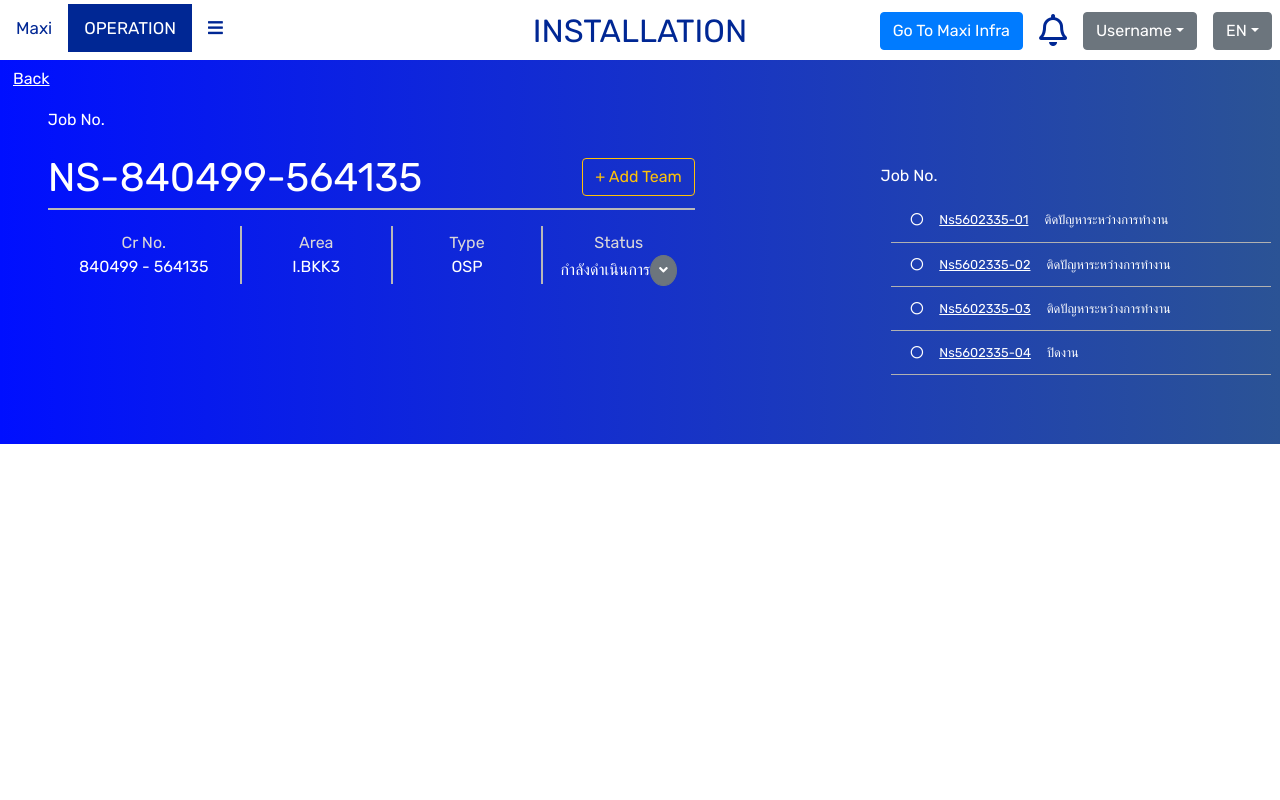
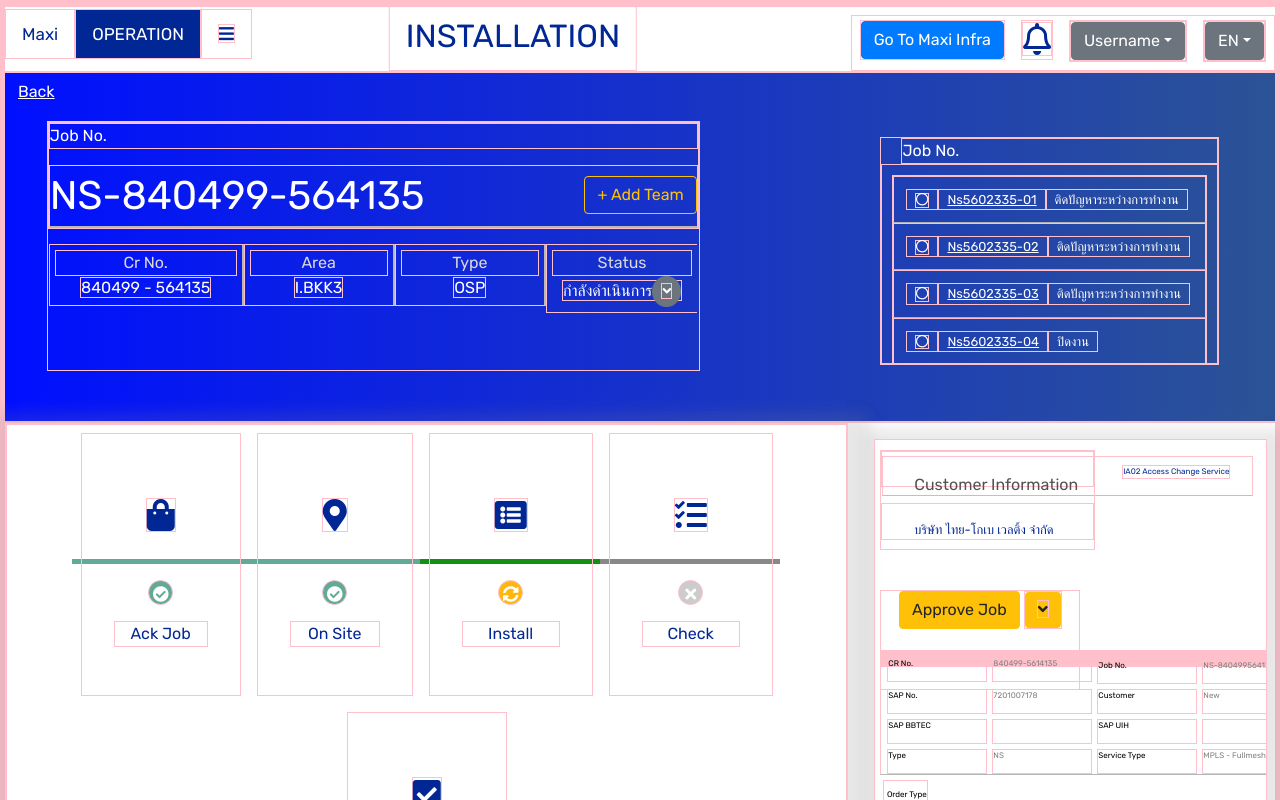
Before and after one commit to masty123/benjajinda_test, a React (Create React App) app: page / in a window 1280 px wide. Shown: the top 800 px of the page. Built offline with nearby package versions, Linux system fonts and the light colour scheme.

Commit message:
fix css step-bar

```diff
--- a/src/App.js
+++ b/src/App.js
@@ -9,7 +9,7 @@ function App() {
     <div className="App">
         <Navbar />
         <Header />
-        {/* <JobStatus /> */}
+        <JobStatus />
     </div>
   );
 }
--- a/src/components/Header/Header.css
+++ b/src/components/Header/Header.css
@@ -2,7 +2,7 @@
     box-sizing: border-box;
     /* resize: both; */
     /* overflow: auto; */
-    /* border: 1px solid pink; */
+    border: 1px solid pink;
 }
 .job-header-container{
     display: grid;
@@ -36,9 +36,11 @@
     height: 300px;
     grid-column: 1 / 8;
     position: relative;
+    height: 250px;
+
 }
 
-/* Left Menu*/
+/* ---------------------------- Left Menu  ----------------------------*/
 
 .job-info {
     color: #fff;
@@ -93,7 +95,6 @@
 
 .statusbutton {
     border-radius: 50%;
-
 }
 
 
@@ -102,10 +103,11 @@
 
 
 
-/* Right Menu list */
+/*  ---------------------------- Right Menu list  ---------------------------- */
 .job-header-list{
     grid-column: 8 / 13;
     margin: 3.5rem;
+    margin-top: 1rem;
     margin-left: 8rem;
 }
 
@@ -114,7 +116,7 @@
 }
 
 .rightside {
-    /* margin-left: 1.3rem; */
+    margin-left: 1.3rem;
 }
 
 
@@ -123,7 +125,7 @@
 }
 
 .job-list {
-    width: 400px;
+    /* width: 400px; */
     height: 200px;
     padding: 10px;
     overflow-y: auto;
--- a/src/components/JobStatus/JobStatus.css
+++ b/src/components/JobStatus/JobStatus.css
@@ -15,32 +15,40 @@ body {
 }
 
 .statuscontainer {
-    margin: 1rem auto;
-    margin-left: 1rem;
-    float: left;
-    padding: 12px;
-    height: 275px;
+    margin: 0 auto;
+    /* margin-left: 1rem; */
+    /* float: left; */
+    /* padding: 12px; */
+    /* height: 275px; */
     grid-column: 1 / 9;
-    position: relative;
+    /* position: relative; */
     width: 100%;
     box-shadow:  5px 5px 15px 15px rgba(255, 255, 255, 0.1),
                  5px  5px 15px 15px rgba(0,0,0,0.1);
 
 }
 
+.progressbar {
+    width: 100%;
+    display:inline-table;
+
+}
+
 .progressbar li {
     margin: 0.5rem;
-    margin-left: 2rem;
+    /* margin-left: 2rem; */
     list-style-type: none;
-    float: left;
-    width: 14%;
+    display: inline-block;
+    /* float: left; */
+    /* width: 14%; */
     position: relative;
     text-align: center;
+    padding: 2rem;
 }
 
 .icon {
     font-size: 2rem;
-    padding-left: 0.70rem;
+    /* padding-left: 0.70rem;  */
     margin: 2rem;
 }
 
@@ -52,7 +60,6 @@ body {
     border-radius: 50%;
     padding-top: 0.3rem;
     margin: 1rem;
-    margin-left: 1.5rem;
 }
 
 
@@ -63,32 +70,11 @@ ul li .iconStatus::after {
     width: 180px;
     display: block;
     position: absolute;
-    left: -0.5rem;
-    top: 120px;
+    left: -6%;
+    top: 125px;
     z-index: -1;
 }
 
-ul li:nth-child(1) .iconStatus::after {
-    content: '';
-    height: 5px;
-    width: 140px;
-    display: block;
-    position: absolute;
-    left: 2.5rem;
-    top: 120px;
-    z-index: -1;
-}
-
-ul li:nth-child(5) .iconStatus::after {
-    content: '';
-    height: 5px;
-    width: 140px;
-    display: block;
-    position: absolute;
-    left: -2.5rem;
-    top: 120px;
-    z-index: -1;
-}
 
 ul li:nth-child(3) .iconStatus {
     background-color: #ffb710;
--- a/src/components/Navbar/Navbar_new.css
+++ b/src/components/Navbar/Navbar_new.css
@@ -4,7 +4,6 @@
 }
 
 .topnav h1 {
-
     margin-top: 0.25rem;
     float: left;
     color: rgb(0, 39, 148);
@@ -70,34 +69,28 @@
 }
 
 
-@media screen and (max-width: 400px) {
-  /* .topnav-centered h1 {
+
+@media screen and (max-width: 600px) {
+  .topnav h1, .topnav-right {
     float: none;
-    position: absolute;
-    top: -10%;
-    left: 50%;
-    transform: translate(-50%, 0%);
-    font-size: 1rem;
-  } */
-}
+    display: block;
+  }
 
-@media screen and (min-width: 401px) and (max-width: 720px) {
-   .topnav-centered h1 {
-    top: -10%;
-    left: 50%;
-    transform: translate(-50%, 0%);
-    font-size: 1rem;
+  .topnav-centered h1 {
+    position: relative;
+    top: 0;
+    left: 0;
+    transform: none;
   }
 }
 
 @media screen and (min-width: 721px) and (max-width: 1280px) {
-
+  .topnav-centered h1 {
+    float: none;
+    position: absolute;
+    top: -10%;
+    left: 40%;
+    transform: translate(-50%, 0%);
+    font-size: 2rem;
+  }
 }
-
-@media screen and (min-width: 1281px) and (max-width: 1440px) {
-
-}
-
-@media screen and (min-width: 1441px) and (max-width: 1920px) {
-
-}
```
